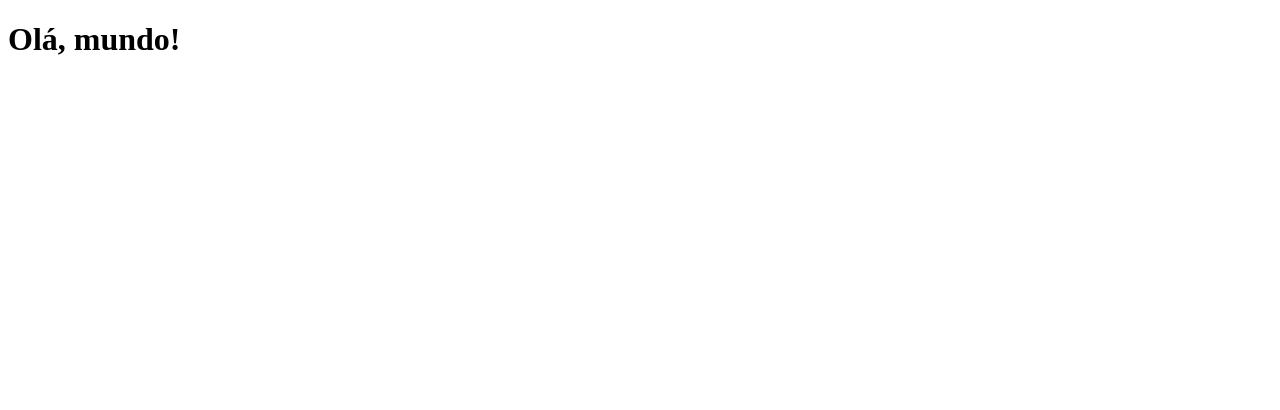
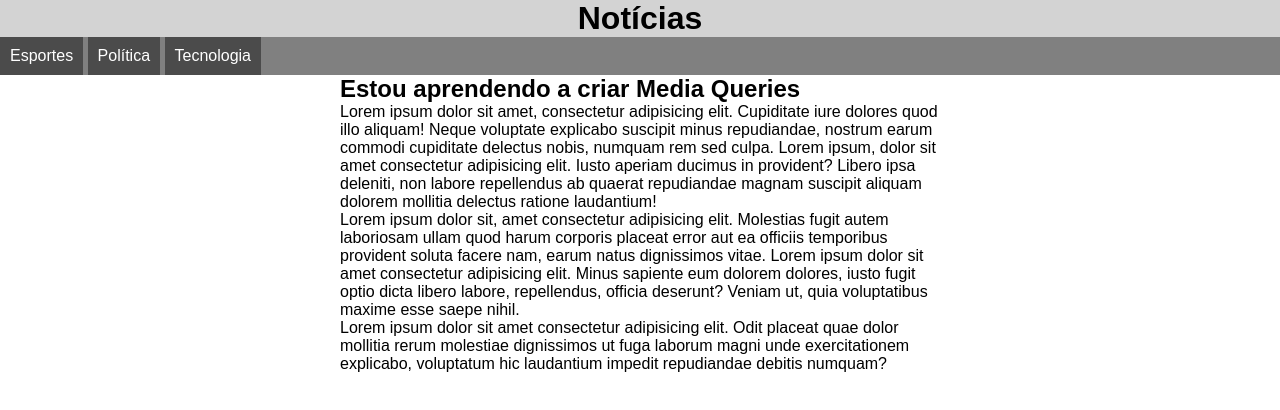
Before and after one commit to luciendelalves/html-css, a plain HTML site: page exercícios/ex026/mq001/index.html in a window 1280 px wide. Drawn offline with Linux system fonts and the light colour scheme.

Commit message:
mediaquery

```diff
--- /dev/null
+++ b/exercícios/ex026/mq001/estilos/impressora.css
@@ -0,0 +1,24 @@
+/* estilo para impressoras */
+
+* {
+    margin: 10px;
+    padding: 10px;
+}
+
+html {
+    font-family: 'Courier New', Courier, monospace;
+    font-size: 1.5em;
+    line-height: 1.5em;
+}
+
+menu {
+    display: none;
+}
+
+article {
+    width: 100%;
+}
+
+article::after {
+    content: 'Esse artigo foi impresso através do site www.cursoemvideo.com';
+}
--- /dev/null
+++ b/exercícios/ex026/mq001/estilos/tela.css
@@ -0,0 +1,37 @@
+/* estilo para telas */
+
+* {
+    margin: 0px;
+    padding: 0px;
+}
+
+html {
+    font-family: Arial, Helvetica, sans-serif;
+    font-size: 1em;
+}
+
+header {
+    background-color: lightgray;
+}
+
+header > h1 {
+    text-align: center;
+}
+
+menu ul {
+    list-style-type: none;
+    background-color: gray;
+}
+
+menu li {
+    background-color: rgb(75, 75, 75);
+    display: inline-block;
+    padding: 10px;
+    color: white;
+}
+
+article {
+    width: 600px;
+    display: block;
+    margin: auto;
+}
--- a/exercícios/ex026/mq001/index.html
+++ b/exercícios/ex026/mq001/index.html
@@ -4,8 +4,30 @@
     <meta charset="UTF-8">
     <meta name="viewport" content="width=device-width, initial-scale=1.0">
     <title>Media Query</title>
+    <link rel="stylesheet" href="estilos/tela.css" media="screen">
+    <link rel="stylesheet" href="estilos/impressora.css" media="print">
 </head>
 <body>
-    <h1>Olá, mundo!</h1>
+    <header>
+        <h1>Notícias</h1>
+        <menu>
+            <ul>
+                <li>Esportes</li>
+                <li>Política</li>
+                <li>Tecnologia</li>
+            </ul>
+
+        </menu>
+    </header>
+    <main>
+        <article>
+            <h2>Estou aprendendo a criar Media Queries</h2>
+            <p>Lorem ipsum dolor sit amet, consectetur adipisicing elit. Cupiditate iure dolores quod illo aliquam! Neque voluptate explicabo suscipit minus repudiandae, nostrum earum commodi cupiditate delectus nobis, numquam rem sed culpa. Lorem ipsum, dolor sit amet consectetur adipisicing elit. Iusto aperiam ducimus in provident? Libero ipsa deleniti, non labore repellendus ab quaerat repudiandae magnam suscipit aliquam dolorem mollitia delectus ratione laudantium!</p>
+
+            <p>Lorem ipsum dolor sit, amet consectetur adipisicing elit. Molestias fugit autem laboriosam ullam quod harum corporis placeat error aut ea officiis temporibus provident soluta facere nam, earum natus dignissimos vitae. Lorem ipsum dolor sit amet consectetur adipisicing elit. Minus sapiente eum dolorem dolores, iusto fugit optio dicta libero labore, repellendus, officia deserunt? Veniam ut, quia voluptatibus maxime esse saepe nihil.</p>
+
+            <p>Lorem ipsum dolor sit amet consectetur adipisicing elit. Odit placeat quae dolor mollitia rerum molestiae dignissimos ut fuga laborum magni unde exercitationem explicabo, voluptatum hic laudantium impedit repudiandae debitis numquam?</p>
+        </article>
+    </main>
 </body>
 </html>
```
